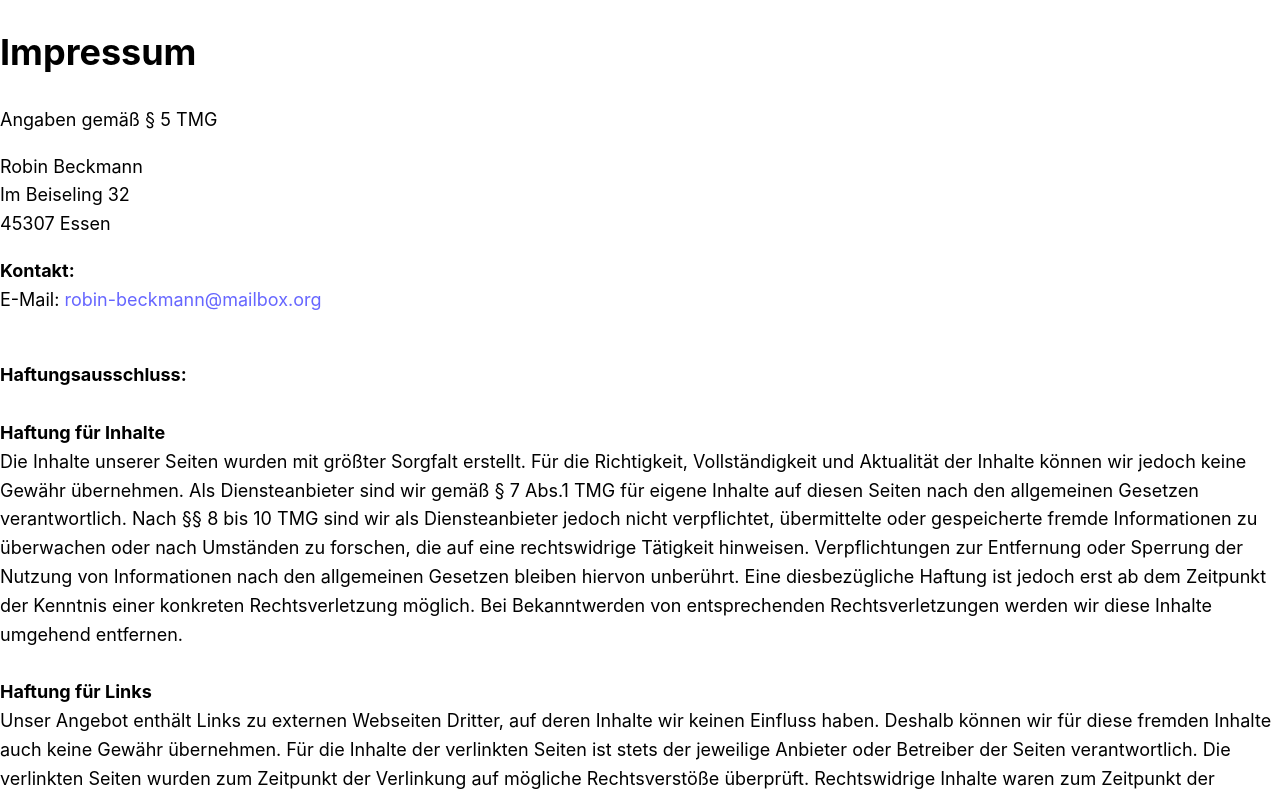
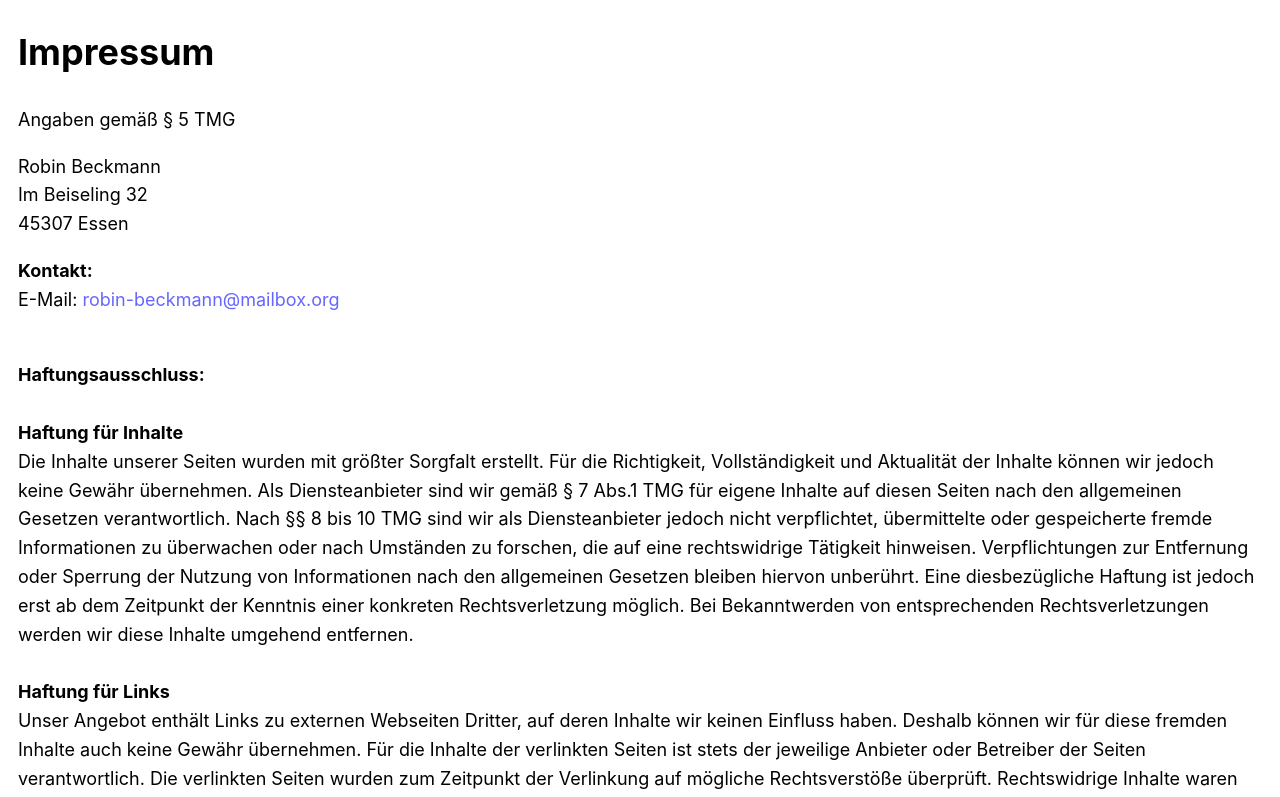
Before and after one commit to TheXires/portfolio, a Next.js app: page /imprint in a window 1280 px wide. Shown: the top 797 px of the page. Built offline with nearby package versions, Linux system fonts and the light colour scheme.

Commit message:
removed rtl from imprint and added padding

```diff
--- a/pages/imprint.tsx
+++ b/pages/imprint.tsx
@@ -13,12 +13,12 @@ export default function Imprint() {
         <div className={styles.innerContainer}>
           <h1>Impressum</h1>
           <p>Angaben gemäß § 5 TMG</p>
-          <p className={styles.personalData}>
-            nnamkceB niboR
+          <p>
+            Robin Beckmann
             <br />
-            23 gnilesieB mI
+            Im Beiseling 32
             <br />
-            nessE 70354
+            45307 Essen
             <br />
           </p>
           <p>
--- a/styles/general/imprint.module.css
+++ b/styles/general/imprint.module.css
@@ -1,9 +1,4 @@
 .innerContainer {
   margin-bottom: 3rem;
+  padding: 0 1rem;
 }
-
-.personalData {
-  direction: rtl;
-  text-align: left;
-  unicode-bidi: bidi-override;
-}
```
